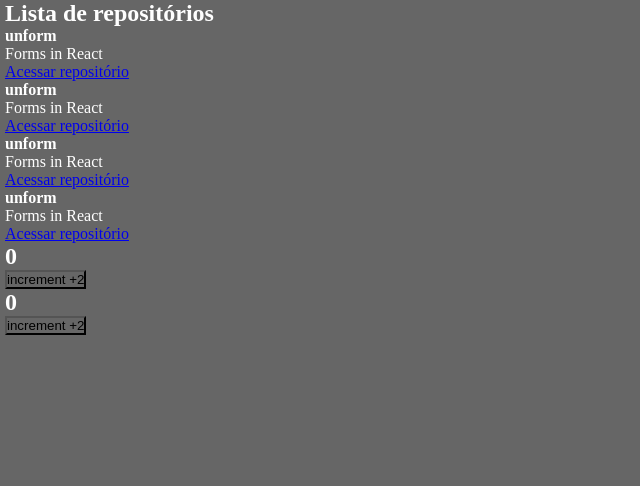
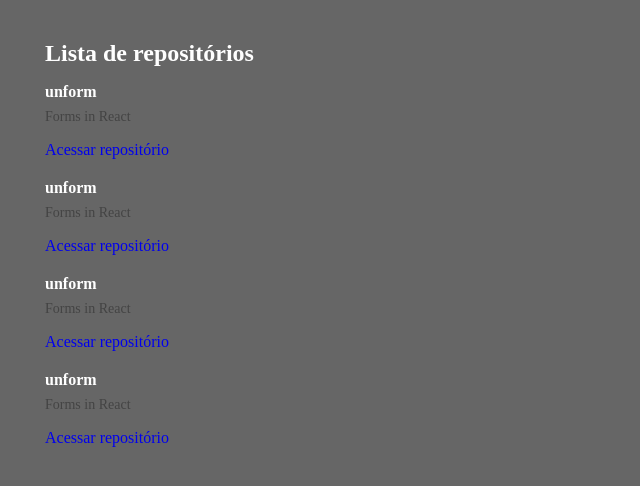
Before and after one commit to Leojunkes/ignite_aulas, a React app: page / in a window 1280 px wide. Shown: the top 486 px of the page, without its empty margins (0-640 px from the left). Built offline with nearby package versions, Linux system fonts and the light colour scheme.

Commit message:
modulo03

```diff
--- a/src/App.jsx
+++ b/src/App.jsx
@@ -1,4 +1,4 @@
-import { Counter } from './componentes/counter';
+
 import { ListaRepositorio } from './componentes/ListadeRepositorio';
 import './styles/global.scss';
 
@@ -6,8 +6,7 @@
     return(
         <>
         <ListaRepositorio/>
-        <Counter/>
-        <Counter/>
+
         </>
     )
 }
--- a/src/componentes/ListadeRepositorio.jsx
+++ b/src/componentes/ListadeRepositorio.jsx
@@ -1,4 +1,5 @@
 import { RepositoryItem } from "./ItemRepositorio";
+import '../styles/repositories.scss';
 
 const repository = {
     name:'unform',
--- a/src/componentes/counter.jsx
+++ /dev/null
@@ -1,17 +0,0 @@
-import { useState } from "react"
-
-export function Counter() {
-    const [counter, setCounter] = useState(0)
-
-    function Increment(e) {
-        setCounter(counter + 1)
-
-        console.log(counter)
-    }
-    return (
-        <div>
-            <h2>{counter}</h2>
-            <button onClick={Increment} type="button">increment +2</button>
-        </div>
-    )
-}
--- /dev/null
+++ b/src/styles/repositories.scss
@@ -0,0 +1,27 @@
+section.repository-list{
+    margin: 40px;
+
+    h1{
+        margin-bottom: 16px;
+
+    }
+    ul{
+        list-style: none;
+        li{
+            & + li{
+                margin-top: 20px;
+            }
+            p{
+                font-size: 14px;
+                color: #444;
+                margin-top: 8px;
+            }
+            a{
+                display: inline-block;
+                margin-top: 16px;
+                text-decoration:none ;
+
+            }
+        }
+    }
+}
```
